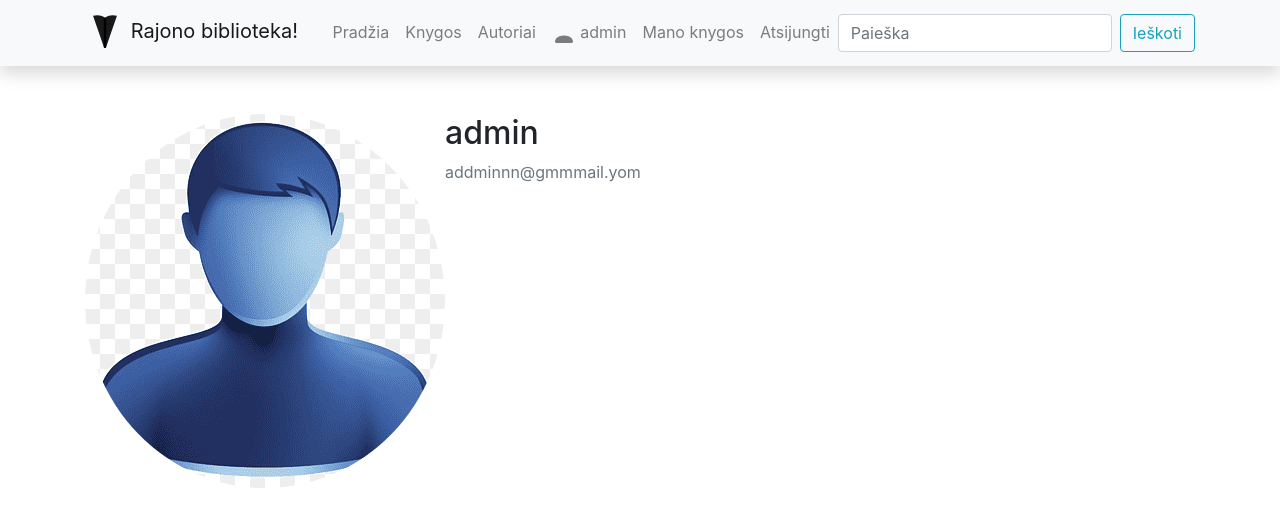
After one commit to Vkasmakr/Code_Academy_Django, a Django app: page /library/profilis/ in a window 1280 px wide. The commit adds this page. Shown: the top 527 px of the page. Run offline with Django 4.2, Linux system fonts and the light colour scheme; a user stored in the database is signed in; data comes from the database, SQL or seed files in the repository; both versions use the stored data as it was after the commit; some libraries are stand-ins or nearby versions.

Commit message:
created user profile feature, which can be accessed from lbrary app page

```diff
--- a/mysite/library/admin.py
+++ b/mysite/library/admin.py
@@ -1,5 +1,5 @@
 from django.contrib import admin
-from .models import Author, Genre, Book, BookInstance, BookReview
+from .models import Author, Genre, Book, BookInstance, BookReview, Profilis
 
 
 # Sukuriamas naujas BookInstance klases laukas, kuri bus galima inkorporuoti i kitos klases isvedama vaizda
@@ -47,4 +47,5 @@ admin.site.register(Genre)
 admin.site.register(Book, BookAdmin)  # surisame Book ir BookAdmin
 admin.site.register(BookInstance, BookInstanceAdmin)  # surisame BookInstance ir BookInstanceAdmin
 admin.site.register(BookReview, BookReviewAdmin)
+admin.site.register(Profilis)
 # po registracijas: python manage.py createsuperuser
--- a/mysite/library/models.py
+++ b/mysite/library/models.py
@@ -128,5 +128,18 @@ class BookReview(models.Model):
     date_created = models.DateTimeField(auto_now_add=True)
     content = models.TextField('Atsiliepimas', max_length=2000)
 
+
+# Klase skirta vartotojo profilio kurimui ir taisymui
+# profilius useriams reiktu rankiniu budu priskirti, taciau galima automatizuoti: python manage.py shell ->
+# -> from django.contrib.auth.models import User -> from library.models import Profilis ->
+# -> for user_obj in User.objects.all(): -> (indent)profile_obj = Profilis(user=user_obj) -> profile_obj.save()
+class Profilis(models.Model):
+    user = models.OneToOneField(User, on_delete=models.CASCADE)  # susieja vienas su vienu django Modeli USER
+    nuotrauka = models.ImageField(default='default.png', upload_to='profile_pics')
+
+    def __str__(self):
+        return f'{self.user.username} profilis'
+
+
 # pabaigus komanda terminale: python manage.py makemigrations
 # python manage.py migrate
--- a/mysite/library/templates/base.html
+++ b/mysite/library/templates/base.html
@@ -81,7 +81,7 @@
 
                 <!--Atvaizduojamas useris, kai prisijungia/prisijungineja-->
                 {% if user.is_authenticated%}  <!-- .is_authenticated jau sukurta django bibliotekoje-->
-                <li class="nav-item"><a class="nav-link" href="#">
+                <li class="nav-item"><a class="nav-link" href="{% url 'profilis'%}">
                     <svg class="bi bi-person" width="1.5em" height="1.5em" viewBox="0 0 16 16" fill="currentColor"
                          xmlns="http://www.w3.org/2000/svg">
                         <path fill-rule="evenodd"
--- a/mysite/library/templates/book_detail_styled.html
+++ b/mysite/library/templates/book_detail_styled.html
@@ -6,8 +6,9 @@
 <p><b>Aprasymas:</b> {{book.summary}}</p>
 <p><b>ISBN: </b>{{book.isbn}}</p>
 <p><b>Zanras: </b>{{book.genre.all|join:", "}}</p> <!-- |join:"," skirta sujungti elementus, kurie sustatyti ManyToMany -->
+
+<!--Bus ivedami atsiliepimai-->
 <hr>
-<!--Bus ivedami atsiliepimai-->
 {% if user.is_authenticated %}
 <div class="fieldWrapper">
     <h4>Palikite atsiliepima:</h4>
--- /dev/null
+++ b/mysite/library/templates/profilis.html
@@ -0,0 +1,13 @@
+{% extends "base.html" %}
+{% block content %}
+<div class="content-section">
+  <div class="media">
+    <img src="{{user.profilis.nuotrauka.url}}" class="rounded-circle account-mg">
+    <div class="media-body">
+      <h2 class="account-heading">{{user.username}}</h2>
+      <p class="text-secondary">{{user.email}}</p>
+    </div>
+  </div>
+</div>
+
+{% endblock %}
--- a/mysite/library/urls.py
+++ b/mysite/library/urls.py
@@ -29,5 +29,6 @@ urlpatterns = [
     path("accounts/", include("django.contrib.auth.urls")),
 
     path('mybooks/', views.LoanedBooksByUserListView.as_view(), name='my-borrowed'),
-    path('register/', views.register, name='register')
+    path('register/', views.register, name='register'),
+    path('profilis/', views.profilis, name='profilis')
 ]
--- a/mysite/library/views.py
+++ b/mysite/library/views.py
@@ -11,6 +11,7 @@ from django.views.decorators.csrf import csrf_protect
 from django.contrib import messages
 from django.views.generic.edit import FormMixin
 from .forms import BookReviewForm
+from django.contrib.auth.decorators import login_required
 
 
 def index(request):  # request - uzklausa atejusi is kliento. request taip pat saugo uzklausu informacija
@@ -142,3 +143,8 @@ def register(request):
             return redirect('register')
 
     return render(request, 'register.html')
+
+
+@login_required
+def profilis(request):
+    return render(request, 'profilis.html')
```
Also changed, not shown: mysite/db.sqlite3, mysite/library/media/profile_pics/default.png (added), mysite/library/media/profile_pics/sample_user.png (added), mysite/library/media/profile_pics/sample_user_sdThj6e.png (added), mysite/library/migrations/0009_profilis.py (added).
